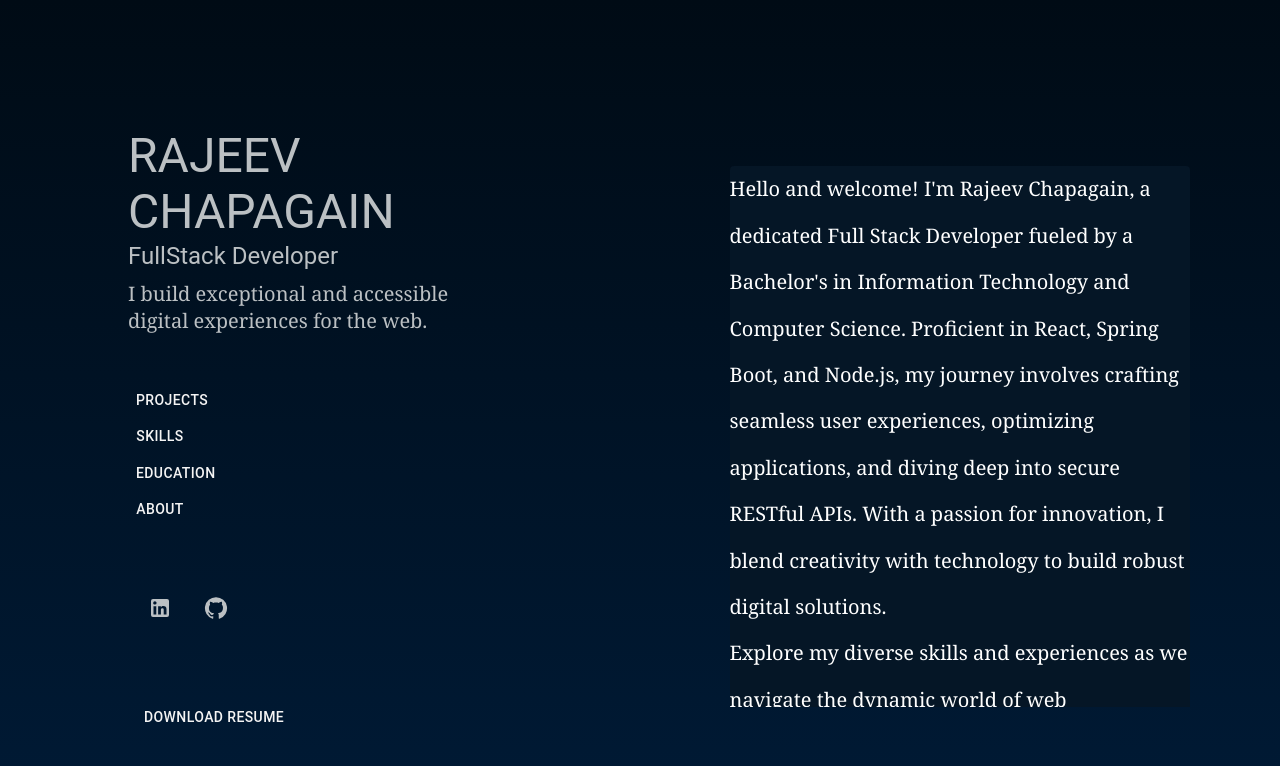
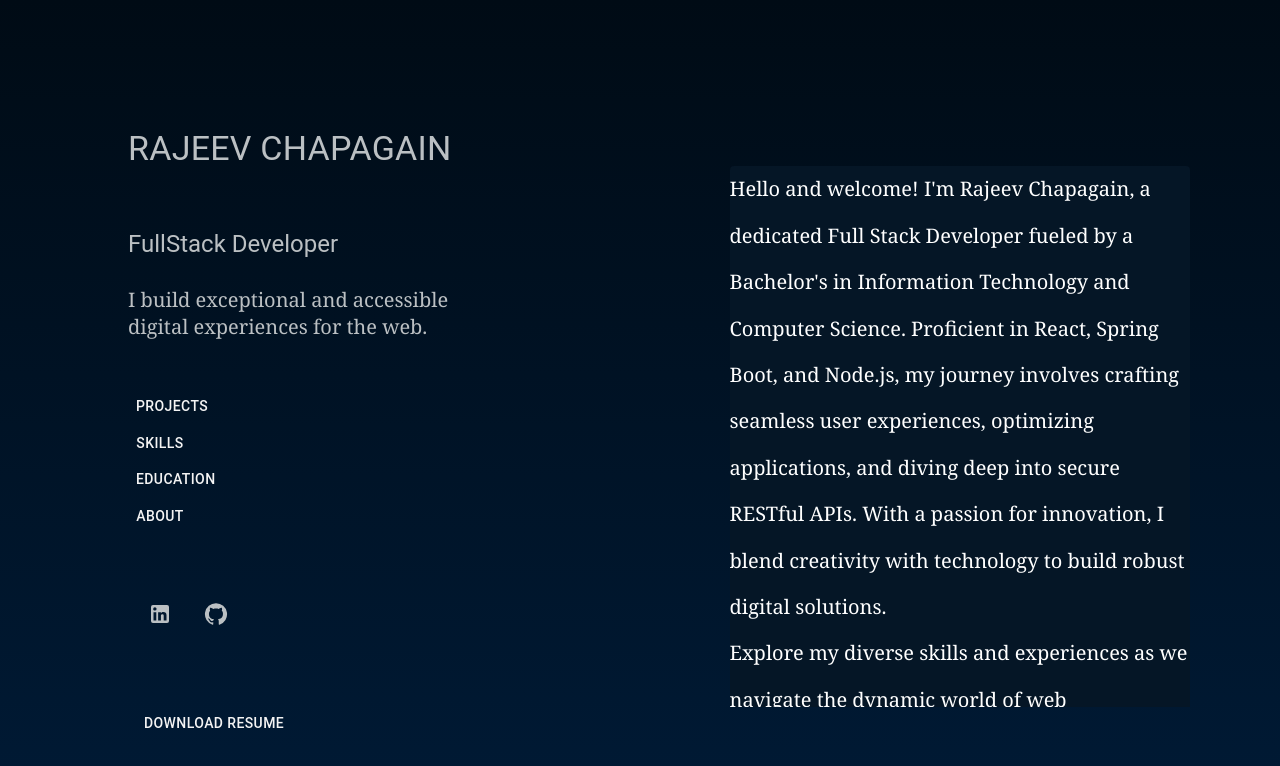
Before and after one commit to Rajeevbro/Chapagain_RajeevResume, a React (Vite) app: page / in a window 1280 px wide. Shown: the top 766 px of the page. Built offline with nearby package versions, Linux system fonts and the light colour scheme.

Commit message:
Changed Scroll Behaviour of about page

```diff
--- a/src/pages/Home.jsx
+++ b/src/pages/Home.jsx
@@ -8,11 +8,17 @@ import { Typography } from "@mui/material";
 
 const Home = () => {
   return (
-    <Box sx={{ height: "100%", maxHeight: "100vh", overflow: "hidden" }}>
-      <Grid container spacing={0} height={"100%"}>
+    <Box sx={{ height: "100%", maxHeight: "100vh", overflow: "scroll" }}>
+      <Grid
+        container
+        // direction={{ xs: "column", md: "row", sm: "row" }}
+        height={"100%"}
+      >
         <Grid
           item
-          xs={6}
+          xs={12}
+          sm={6}
+          md={6}
           sx={{ maxHeight: "100vh" }}
           margin={0}
           padding={"10%"}
@@ -23,7 +29,9 @@ const Home = () => {
         </Grid>
         <Grid
           item
-          xs={6}
+          xs={12}
+          sm={6}
+          md={6}
           margin={0}
           padding={"7%"}
           marginTop={"6%"}
--- a/src/pages/Navbar.jsx
+++ b/src/pages/Navbar.jsx
@@ -23,9 +23,11 @@ const Navbar = () => {
         justifyContent={"center"}
         alignItems={"center"}
       >
-        <Typography variant="h3">{resumeData.name.toUpperCase()}</Typography>
-        <Typography variant="h5">{resumeData.title}</Typography>
-        <Box sx={{ marginTop: "2%", fontSize: "20px" }}>
+        <Typography variant="h4">{resumeData.name.toUpperCase()}</Typography>
+        <Typography variant="h5" marginTop={"15%"}>
+          {resumeData.title}
+        </Typography>
+        <Box sx={{ marginTop: "2%", fontSize: "20px", marginTop: "7%" }}>
           <p>{resumeData.description}</p>
         </Box>
       </Box>
```
